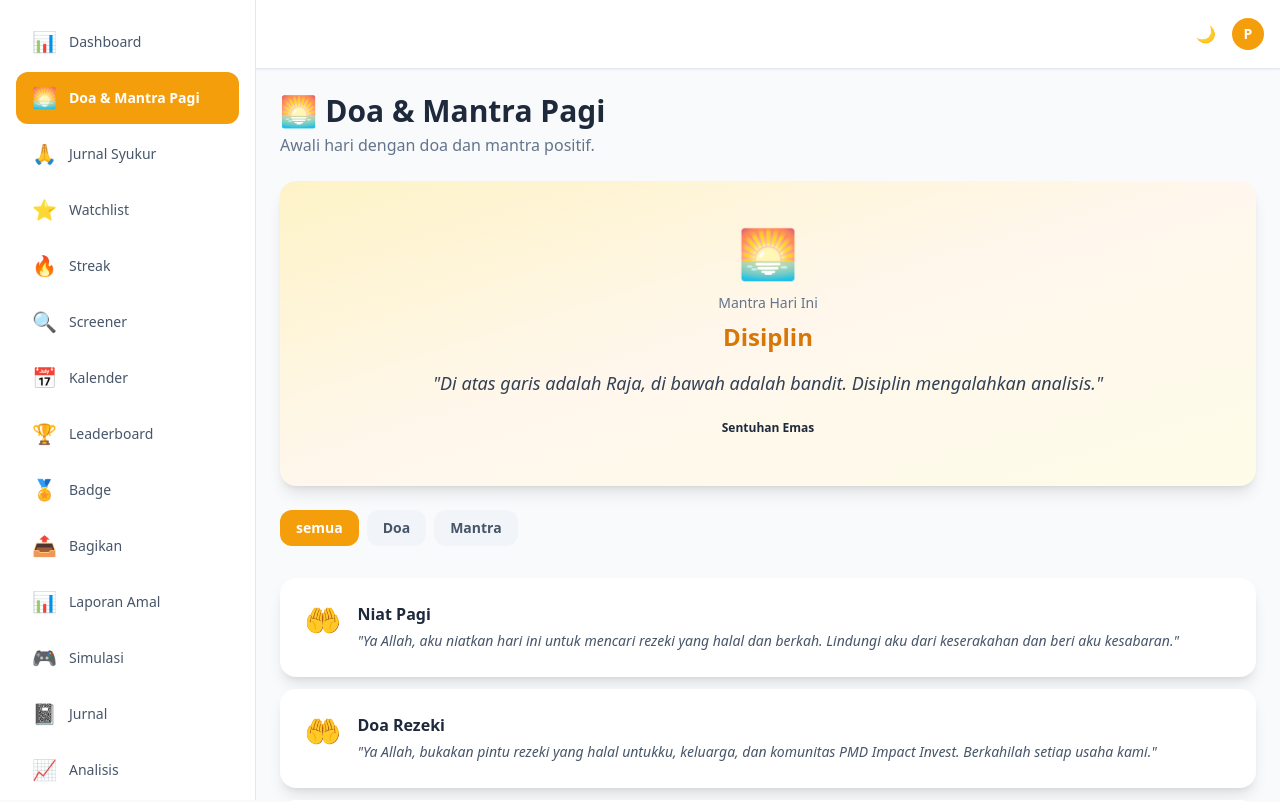
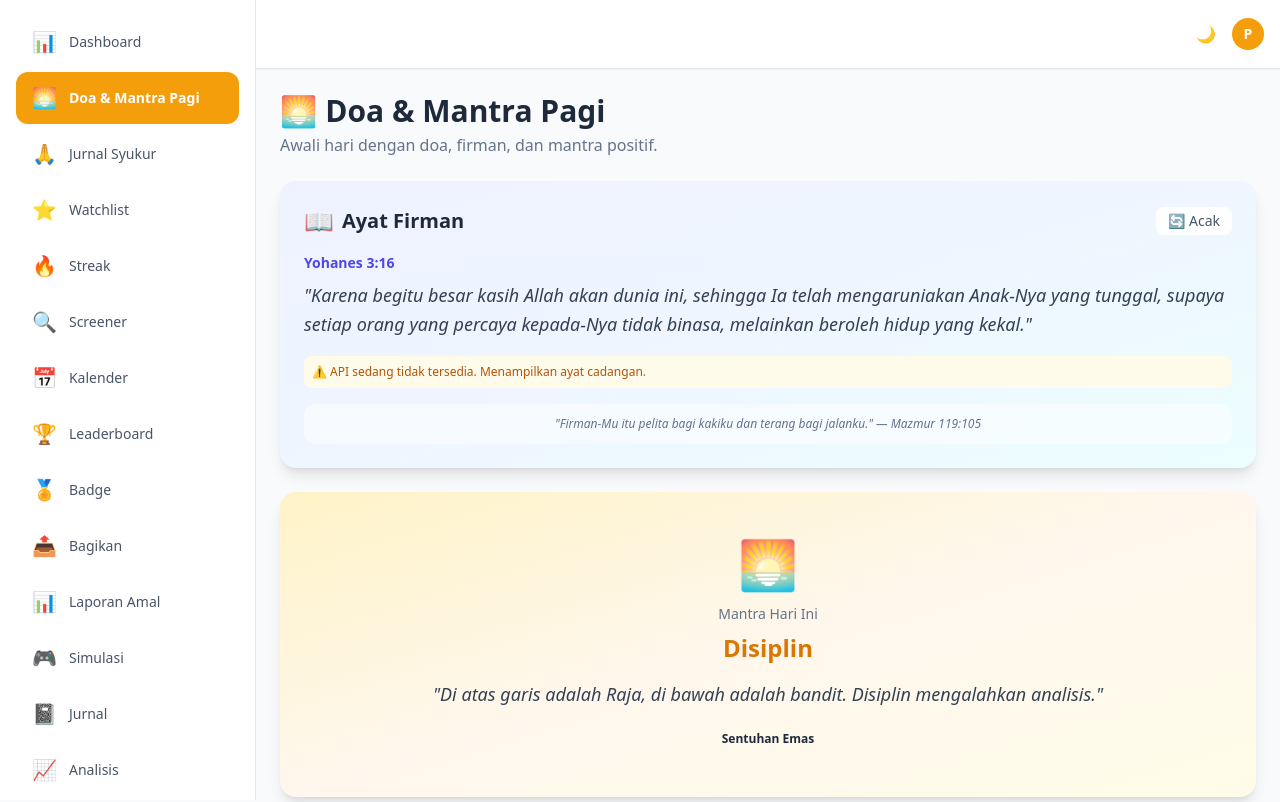
Before and after one commit to SRPakpahanSST/TTrading, a React (Vite) app: page /doa-pagi in a window 1280 px wide. Shown: the top 802 px of the page. Built offline with nearby package versions, Linux system fonts and the light colour scheme; no server answers.

Commit message:
Update index.jsx

```diff
--- a/src/pages/DoaPagi/index.jsx
+++ b/src/pages/DoaPagi/index.jsx
@@ -1,6 +1,7 @@
 import { useState } from 'react'
 import Card from '../../components/ui/Card'
 import Badge from '../../components/ui/Badge'
+import AyatFirmanCard from '../../components/shared/AyatFirmanCard'
 import { doaPagi, getDoaHariIni, getKategoriDoa, getPilarList } from '../../data/doaPagi'
 
 export default function DoaPagi() {
@@ -29,9 +30,12 @@ export default function DoaPagi() {
           🌅 Doa & Mantra Pagi
         </h1>
         <p className="text-slate-500 dark:text-slate-400 mt-1">
-          Awali hari dengan doa dan mantra positif.
+          Awali hari dengan doa, firman, dan mantra positif.
         </p>
       </div>
+
+      {/* AYAT FIRMAN */}
+      <AyatFirmanCard />
 
       {/* DOA HARI INI */}
       <Card className="bg-gradient-to-br from-amber-100 via-orange-50 to-yellow-50 dark:from-slate-800 dark:to-slate-700">
@@ -130,7 +134,7 @@ export default function DoaPagi() {
       {/* INFO */}
       <Card className="bg-blue-50 dark:bg-slate-700">
         <p className="text-sm text-slate-600 dark:text-slate-300">
-          💡 <strong>Tips:</strong> Baca doa & mantra ini setiap pagi sebelum
+          💡 <strong>Tips:</strong> Baca ayat firman & doa ini setiap pagi sebelum
           trading. Ini akan menenangkan hati dan menjernihkan pikiran Anda.
         </p>
       </Card>
```
